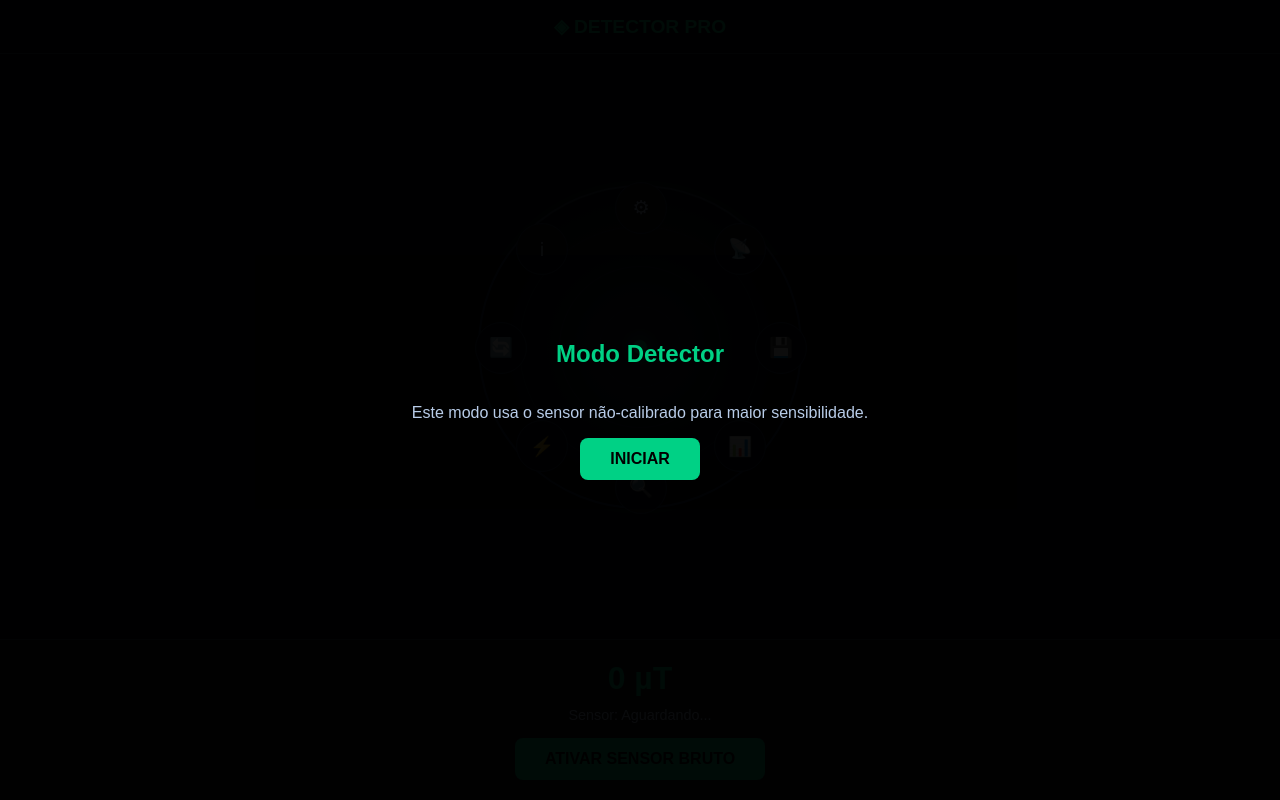
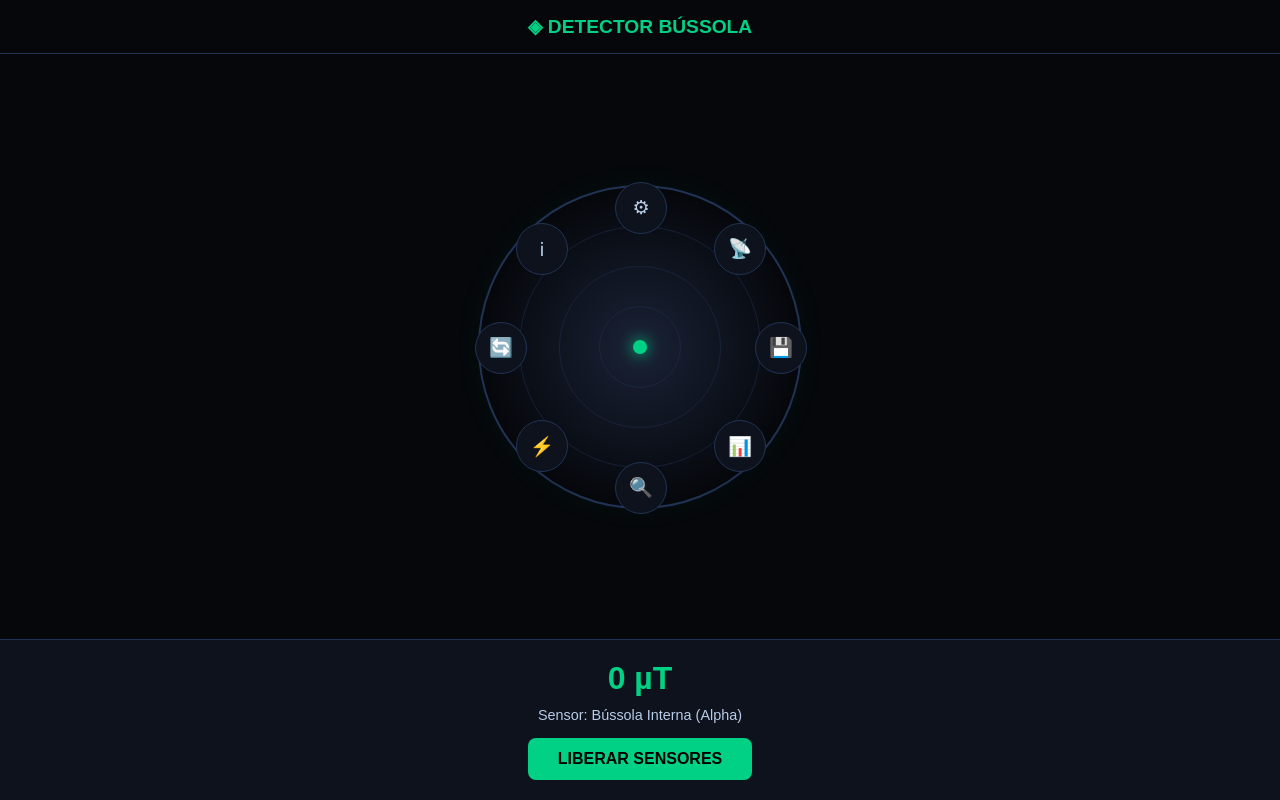
Before and after one commit to jrdiv2025/afinadorjrteste, a plain HTML site: page index.html in a window 1280 px wide. Both pictures are taken after a click on the button "INICIAR". Drawn offline with Linux system fonts and the light colour scheme.

Commit message:
Update index.html

```diff
--- a/index.html
+++ b/index.html
@@ -3,8 +3,7 @@
 <head>
     <meta charset="UTF-8">
     <meta name="viewport" content="width=device-width, initial-scale=1.0, maximum-scale=1.0, user-scalable=no">
-    <meta http-equiv="Permissions-Policy" content="magnetometer=(self), accelerometer=(self)">
-    <title>Detector de Metais Pro</title>
+    <title>Detector de Metais - Modo Bússola</title>
     <style>
         :root {
             --bg: #05070b;
@@ -71,7 +70,7 @@
 </head>
 <body>
 
-    <header><h1>◈ DETECTOR PRO</h1></header>
+    <header><h1>◈ DETECTOR BÚSSOLA</h1></header>
 
     <main>
         <div id="radar-container">
@@ -83,18 +82,18 @@
     <div class="controls">
         <div class="info-display" id="intensity-val">0 µT</div>
         <div class="sub-info" id="sensor-type">Sensor: Aguardando...</div>
-        <button class="action-btn" onclick="startSensors()">ATIVAR SENSOR BRUTO</button>
+        <button class="action-btn" onclick="requestAccess()">LIBERAR SENSORES</button>
     </div>
 
     <div id="permission-overlay">
-        <h2 style="color: var(--accent)">Modo Detector</h2>
-        <p>Este modo usa o sensor não-calibrado para maior sensibilidade.</p>
-        <button class="action-btn" onclick="startSensors()">INICIAR</button>
+        <h2 style="color: var(--accent)">Modo Bússola</h2>
+        <p>Para detectar metais, precisamos acessar a orientação do dispositivo.</p>
+        <button class="action-btn" onclick="requestAccess()">INICIAR</button>
     </div>
 
     <script>
-        let magSensor;
-        let baseIntensity = 0;
+        let baseAlpha = 0;
+        let isCalibrated = false;
         const cursor = document.getElementById('cursor');
         const radar = document.getElementById('radar-container');
         const intensityDisplay = document.getElementById('intensity-val');
@@ -114,62 +113,59 @@
             document.getElementById('radar-container').appendChild(el);
         });
 
-        async function startSensors() {
-            // Tenta primeiro o Uncalibrated (mais sensível)
-            if ('UncalibratedMagnetometer' in window) {
+        async function requestAccess() {
+            // Tenta usar a API de Orientação (que acessa a bússola/magnetômetro internamente)
+            if (typeof DeviceOrientationEvent !== 'undefined' && typeof DeviceOrientationEvent.requestPermission === 'function') {
                 try {
-                    magSensor = new UncalibratedMagnetometer({ frequency: 60 });
-                    sensorTypeDisplay.innerText = "Sensor: Não-Calibrado (Alta Sensibilidade)";
-                } catch(e) { console.log("Falha no Uncalibrated"); }
-            }
-
-            // Se falhar, usa o normal
-            if (!magSensor && 'Magnetometer' in window) {
-                magSensor = new Magnetometer({ frequency: 60 });
-                sensorTypeDisplay.innerText = "Sensor: Padrão (Filtrado)";
-            }
-
-            if (magSensor) {
-                magSensor.addEventListener('reading', () => {
-                    overlay.style.display = 'none';
-
-                    // Pega os valores. Uncalibrated tem x,y,z e biasX,Y,Z
-                    let x = magSensor.x;
-                    let y = magSensor.y;
-                    let z = magSensor.z;
-
-                    // Calcula a magnitude total do campo magnético
-                    const totalField = Math.sqrt(x*x + y*y + z*z);
-
-                    // Se for a primeira leitura, define como base (campo da Terra)
-                    if (baseIntensity === 0) {
-                        baseIntensity = totalField;
+                    const permission = await DeviceOrientationEvent.requestPermission();
+                    if (permission === 'granted') {
+                        startDetection();
+                    } else {
+                        alert('Permissão negada.');
                     }
-
-                    // A diferença entre o atual e a base é o "metal"
-                    let anomaly = Math.abs(totalField - baseIntensity);
-
-                    // Multiplicador para visualização
-                    let displayVal = Math.round(anomaly * 10);
-                    if (displayVal > 100) displayVal = 100;
-
-                    updateUI(displayVal, anomaly);
-                });
-
-                magSensor.addEventListener('error', (e) => {
-                    alert("Erro no sensor: " + e.error.message);
-                });
-
-                magSensor.start();
+                } catch (error) {
+                    console.error(error);
+                    // Fallback para dispositivos que não pedem permissão formalmente
+                    startDetection();
+                }
             } else {
-                alert("Seu navegador não suporta sensores magnéticos.");
+                // Dispositivos mais antigos ou não-iOS
+                startDetection();
             }
         }
 
-        function updateUI(val, rawAnomaly) {
-            intensityDisplay.innerText = `${val}%`;
+        function startDetection() {
+            overlay.style.display = 'none';
+            sensorTypeDisplay.innerText = "Sensor: Bússola Interna (Alpha)";
+            window.addEventListener('deviceorientation', handleOrientation);
+        }
 
-            // Lógica de cor
+        function handleOrientation(event) {
+            // Alpha é a direção da bússola (0 a 360 graus)
+            // É o valor mais sensível a interferências magnéticas
+            if (event.alpha === null) return;
+
+            if (!isCalibrated) {
+                baseAlpha = event.alpha;
+                isCalibrated = true;
+            }
+
+            // Calcula a diferença em relação à base
+            let delta = Math.abs(event.alpha - baseAlpha);
+
+            // Ajuste para o caso de passar de 360 para 0
+            if (delta > 180) delta = 360 - delta;
+
+            // Multiplicador de sensibilidade
+            let intensity = delta * 2.5;
+            if (intensity > 100) intensity = 100;
+
+            updateUI(intensity);
+        }
+
+        function updateUI(val) {
+            intensityDisplay.innerText = `${Math.round(val)}%`;
+
             let color = 'var(--accent)';
             if (val > 20) color = 'var(--warn)';
             if (val > 50) color = 'var(--danger)';
@@ -179,7 +175,7 @@
             cursor.style.boxShadow = `0 0 ${20 + val/2}px ${color}`;
             radar.style.borderColor = val > 50 ? 'var(--danger)' : 'var(--border)';
 
-            // Simula movimento do cursor baseado na intensidade (vibração visual)
+            // Efeito de vibração no cursor
             if (val > 10) {
                 const jitter = (Math.random() - 0.5) * (val / 2);
                 cursor.style.transform = `translate(calc(-50% + ${jitter}px), calc(-50% + ${jitter}px))`;
@@ -187,7 +183,6 @@
                 cursor.style.transform = `translate(-50%, -50%)`;
             }
 
-            // Destaca botões se estiver forte
             const allBtns = document.querySelectorAll('.ring-btn');
             if (val > 40) {
                 allBtns[Math.floor(Math.random() * allBtns.length)].classList.add('active');
```
